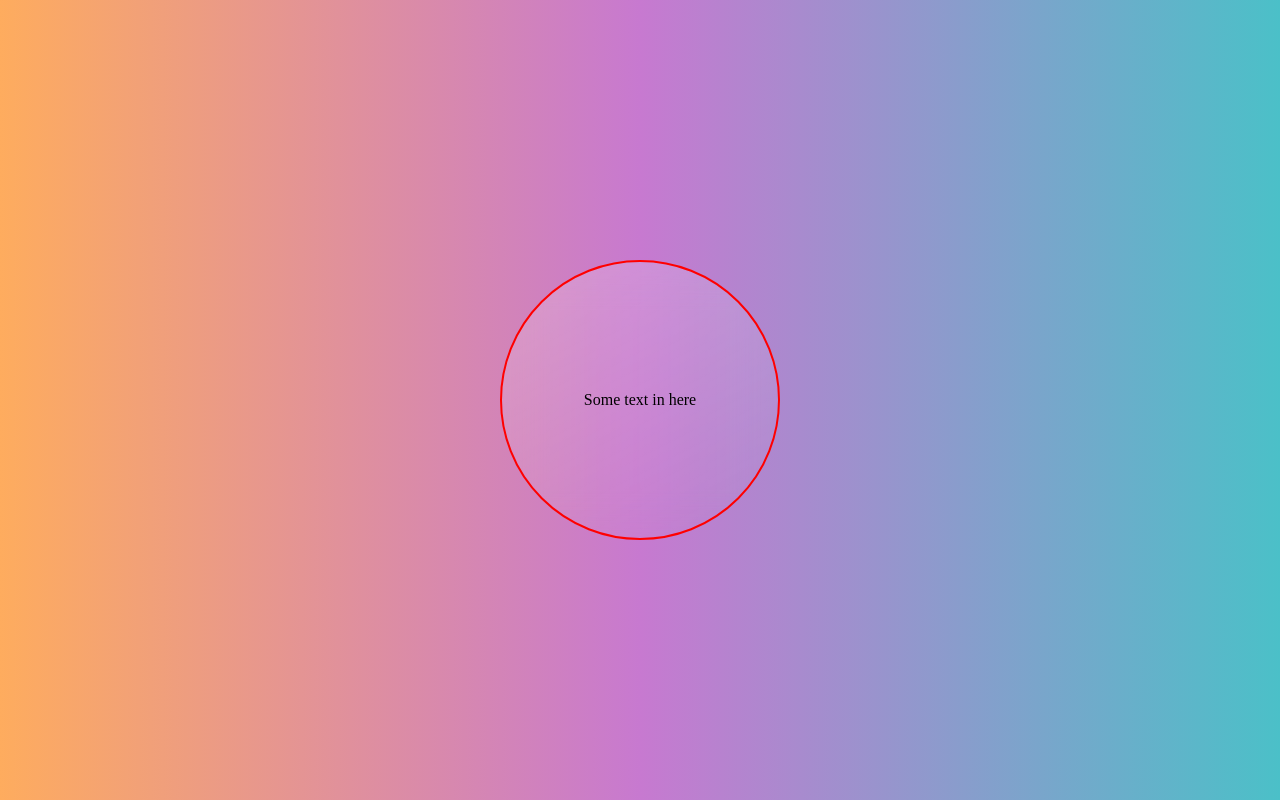
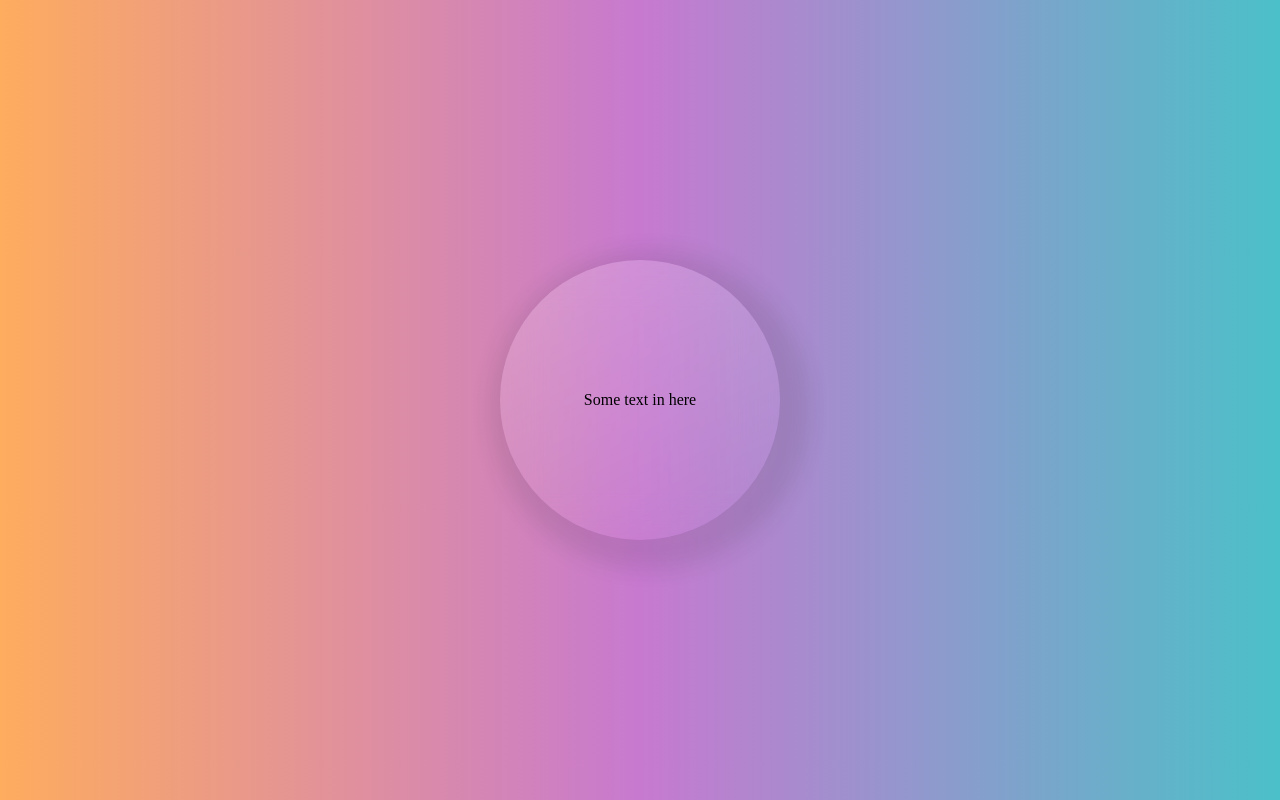
Before and after one commit to MFarabi619/pomodoro-clock, a React (Vite) app: page / in a window 1280 px wide. Built offline with nearby package versions, Linux system fonts and the light colour scheme.

Commit message:
Give circle box shadow

```diff
--- a/src/Components/Glassmorphic Circle/Glassmorphic Circle.scss
+++ b/src/Components/Glassmorphic Circle/Glassmorphic Circle.scss
@@ -12,9 +12,8 @@ img {
   display: flex;
   justify-content: center;
   align-items: center;
-  border: 2px red solid;
-  width: 280px;
-  height: 280px;
+  min-width: 280px;
+  min-height: 280px;
   background: linear-gradient(
     152.97deg,
     rgba(255, 255, 255, 0.2) 0%,
@@ -22,6 +21,6 @@ img {
     rgba(255, 255, 255, 0) 100%
   );
   backdrop-filter: blur(21px);
-
   border-radius: 1000px;
+  box-shadow: 10px 10px 20px 20px rgba(54, 54, 54, 0.116);
 }
```
